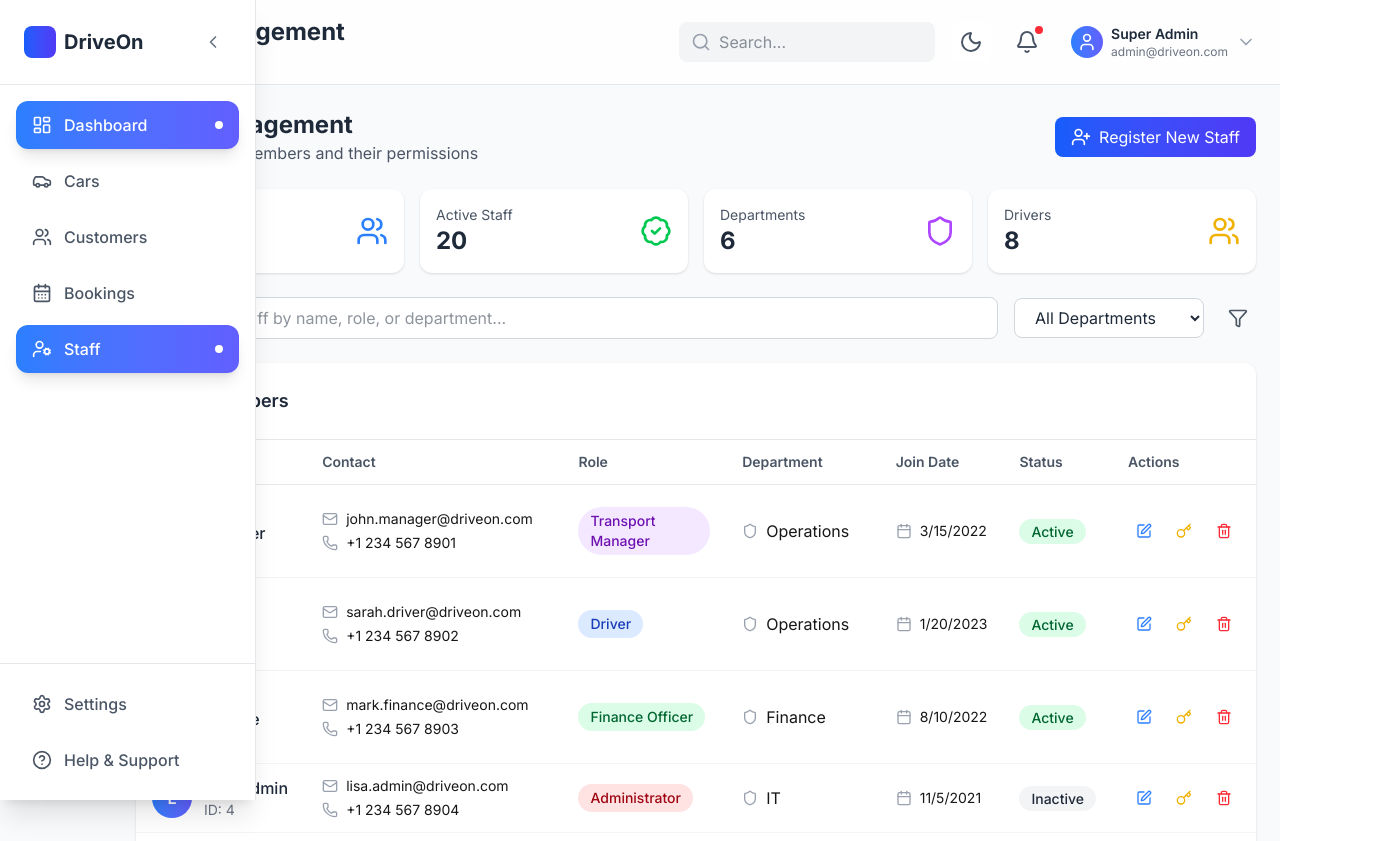
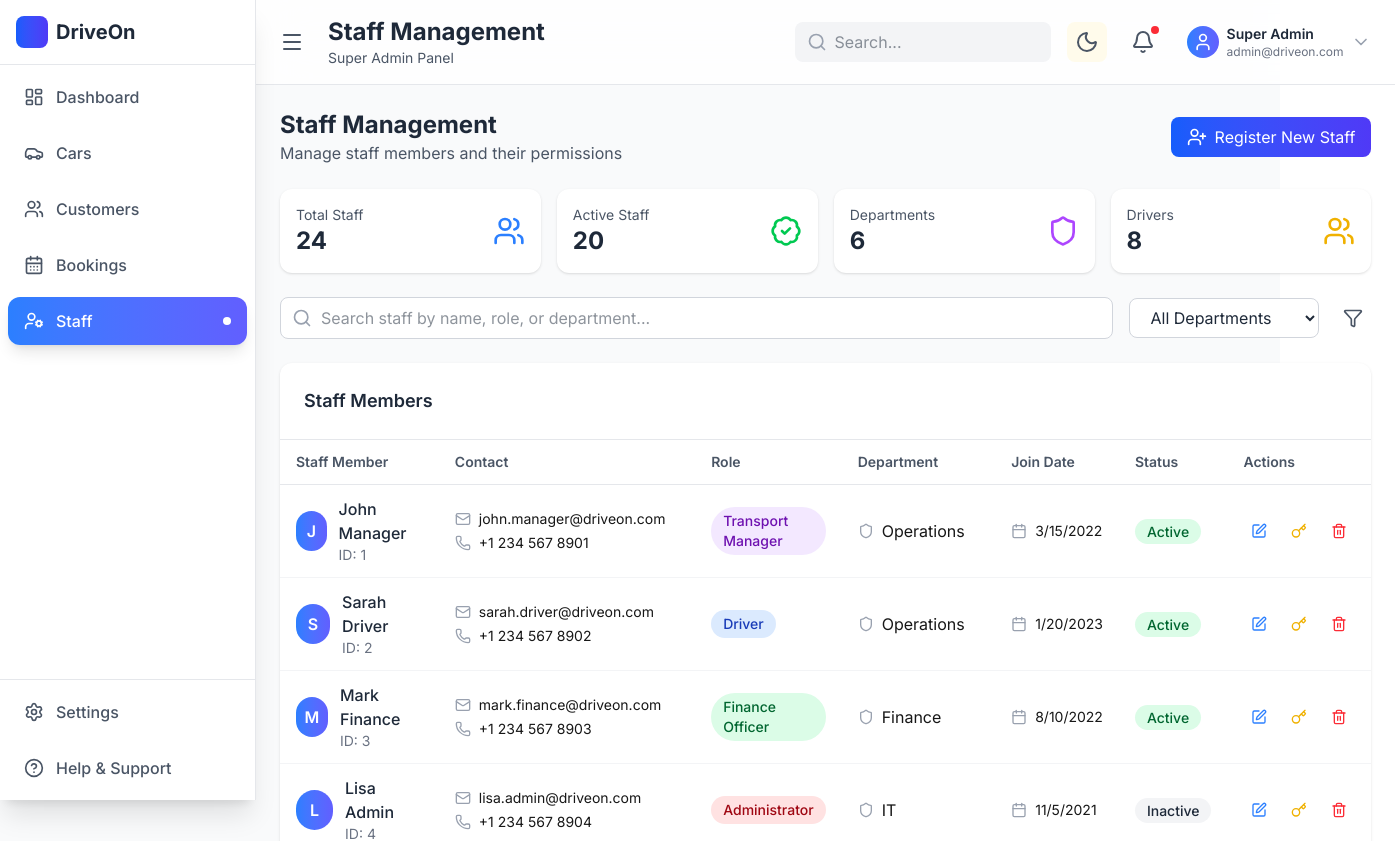
Before and after one commit to osahene/ceo, a Next.js app: page /dashboard/staff in a window 1280 px wide. Shown: the top 841 px of the page, 1395 px wide, since content can reach past the window. Built offline with nearby package versions, Linux system fonts and the light colour scheme.

Commit message:
fixed issues

```diff
--- a/app/components/SideNav/sidenav.tsx
+++ b/app/components/SideNav/sidenav.tsx
@@ -1,4 +1,4 @@
-// components/SideNav.tsx
+// components/SideNav/sidenav.tsx
 "use client";
 
 import React from "react";
@@ -12,11 +12,11 @@ import {
   Users,
   CalendarDays,
   UserCog,
+  X,
+  // ChevronRight,
   Menu,
-  X,
-  ChevronRight,
+  // Bell,
   Settings,
-  Bell,
   HelpCircle,
 } from "lucide-react";
 
@@ -47,9 +47,7 @@ export default function SideNav() {
   const dispatch = useDispatch<AppDispatch>();
   const router = useRouter();
   const pathname = usePathname();
-  const { sidebarOpen, currentPage } = useSelector(
-    (state: RootState) => state.ui
-  );
+  const { sidebarOpen } = useSelector((state: RootState) => state.ui);
   const [mobileOpen, setMobileOpen] = React.useState(false);
 
   const handleNavigation = (item: (typeof navItems)[0]) => {
@@ -77,30 +75,26 @@ export default function SideNav() {
       {/* Sidebar */}
       <aside
         className={`
-          fixed top-0 left-0 z-50 h-screen transition-transform duration-300
-          ${sidebarOpen ? "translate-x-0" : "-translate-x-full"}
-          w-64 bg-white dark:bg-gray-800 shadow-xl border-r border-gray-200 dark:border-gray-700
+          fixed top-0 left-0 z-50 h-screen transition-all duration-300
+          ${mobileOpen ? "translate-x-0" : "-translate-x-full"}
+          ${sidebarOpen ? "w-64" : "w-16"}
+          bg-white dark:bg-gray-800 shadow-xl border-r border-gray-200 dark:border-gray-700
           lg:translate-x-0
         `}
       >
         {/* Logo and Toggle */}
-        <div className="flex items-center justify-between p-6 border-b border-gray-200 dark:border-gray-700">
+        <div className="flex items-center justify-between p-4 border-b border-gray-200 dark:border-gray-700">
+          {sidebarOpen ? (
             <div className="flex items-center space-x-2">
               <div className="w-8 h-8 bg-linear-to-r from-blue-600 to-indigo-600 rounded-lg" />
               <span className="text-xl font-bold text-gray-800 dark:text-white">
                 DriveOn
               </span>
             </div>
-          <button
-            onClick={() => dispatch(setSidebar(!sidebarOpen))}
-            className="hidden lg:block p-2 hover:bg-gray-100 dark:hover:bg-gray-700 rounded-lg"
-          >
-            <ChevronRight
-              className={`w-5 h-5 text-gray-500 dark:text-gray-400 transition-transform ${
-                sidebarOpen ? "rotate-180" : ""
-              }`}
-            />
-          </button>
+          ) : (
+            <div className="w-8 h-8 bg-linear-to-r from-blue-600 to-indigo-600 rounded-lg mx-auto" />
+          )}
+
           <button
             onClick={() => setMobileOpen(false)}
             className="lg:hidden p-2 hover:bg-gray-100 dark:hover:bg-gray-700 rounded-lg"
@@ -110,31 +104,42 @@ export default function SideNav() {
         </div>
 
         {/* Navigation Items */}
-        <nav className="p-4 space-y-2">
+        <nav className="p-2 space-y-2">
           {navItems.map((item) => {
             const Icon = item.icon;
-            const active = isActive(item.path);
+            const active = isActive(item.path) && item.id !== "dashboard";
+
             return (
               <button
                 key={item.id}
                 onClick={() => handleNavigation(item)}
                 className={`
-                  w-full flex items-center space-x-3 px-4 py-3 rounded-xl transition-all duration-200
+                  w-full flex items-center ${
+                    sidebarOpen
+                      ? "justify-start px-4 space-x-3"
+                      : "justify-center"
+                  }
+                  py-3 rounded-xl transition-all duration-200
                   ${
                     active
                       ? "bg-linear-to-r from-blue-500 to-indigo-500 text-white shadow-lg"
                       : "text-gray-600 dark:text-gray-300 hover:bg-gray-100 dark:hover:bg-gray-700"
                   }
                 `}
+                title={sidebarOpen ? "" : item.label}
               >
                 <Icon
                   className={`w-5 h-5 ${
                     active ? "text-white" : "text-current"
                   }`}
                 />
+                {sidebarOpen && (
+                  <>
                     <span className="font-medium">{item.label}</span>
                     {active && (
                       <div className="ml-auto w-2 h-2 bg-white rounded-full" />
+                    )}
+                  </>
                 )}
               </button>
             );
@@ -142,21 +147,33 @@ export default function SideNav() {
         </nav>
 
         {/* Bottom Section */}
-        <div className="absolute bottom-0 left-0 right-0 p-4 border-t border-gray-200 dark:border-gray-700">
+        <div className="absolute bottom-0 left-0 right-0 p-2 border-t border-gray-200 dark:border-gray-700">
           <div className="space-y-2">
-            <button className="flex items-center space-x-3 w-full px-4 py-3 text-gray-600 dark:text-gray-300 hover:bg-gray-100 dark:hover:bg-gray-700 rounded-xl">
+            <button
+              className={`flex items-center ${
+                sidebarOpen ? "justify-start px-4 space-x-3" : "justify-center"
+              } w-full py-3 text-gray-600 dark:text-gray-300 hover:bg-gray-100 dark:hover:bg-gray-700 rounded-xl`}
+              title={sidebarOpen ? "" : "Settings"}
+            >
               <Settings className="w-5 h-5" />
-              <span className="font-medium">Settings</span>
+              {sidebarOpen && <span className="font-medium">Settings</span>}
             </button>
-            <button className="flex items-center space-x-3 w-full px-4 py-3 text-gray-600 dark:text-gray-300 hover:bg-gray-100 dark:hover:bg-gray-700 rounded-xl">
+            <button
+              className={`flex items-center ${
+                sidebarOpen ? "justify-start px-4 space-x-3" : "justify-center"
+              } w-full py-3 text-gray-600 dark:text-gray-300 hover:bg-gray-100 dark:hover:bg-gray-700 rounded-xl`}
+              title={sidebarOpen ? "" : "Help & Support"}
+            >
               <HelpCircle className="w-5 h-5" />
+              {sidebarOpen && (
                 <span className="font-medium">Help & Support</span>
+              )}
             </button>
           </div>
         </div>
       </aside>
 
-      {/* Mobile Menu Button */}
+      {/* Mobile Menu Button - Only show on mobile */}
       <button
         onClick={() => setMobileOpen(true)}
         className="lg:hidden fixed top-4 left-4 z-50 p-2 bg-white dark:bg-gray-800 rounded-lg shadow-lg"
--- a/app/components/homepage/Header.tsx
+++ b/app/components/homepage/Header.tsx
@@ -27,9 +27,10 @@ export default function Header() {
     <header className="sticky top-0 z-40 bg-white/80 dark:bg-gray-800/80 backdrop-blur-xl border-b border-gray-200 dark:border-gray-700 p-4">
       <div className="flex items-center justify-between">
         <div className="flex items-center space-x-4">
+          {/* Sidebar Toggle Button */}
           <button
             onClick={() => dispatch(toggleSidebar())}
-            className="p-2 hover:bg-gray-100 dark:hover:bg-gray-700 rounded-lg lg:hidden"
+            className="p-2 hover:bg-gray-100 dark:hover:bg-gray-700 rounded-lg"
           >
             <Menu className="w-6 h-6 text-gray-600 dark:text-gray-300" />
           </button>
@@ -44,6 +45,7 @@ export default function Header() {
           </div>
         </div>
 
+        {/* Rest of your header code remains the same */}
         <div className="flex items-center space-x-4">
           {/* Search */}
           <div className="relative hidden md:block">
@@ -58,7 +60,7 @@ export default function Header() {
           {/* Dark Mode Toggle */}
           <button
             onClick={() => dispatch(toggleDarkMode())}
-            className="p-2 bg-white hover:bg-gray-100 dark:hover:bg-gray-700 rounded-lg transition-colors"
+            className="p-2 bg-amber-50 hover:bg-gray-100 dark:hover:bg-gray-700 rounded-lg transition-colors"
           >
             {darkMode ? (
               <Sun className="w-6 h-6 text-yellow-500" />
--- a/app/dashboard/layout.tsx
+++ b/app/dashboard/layout.tsx
@@ -1,18 +1,16 @@
+// app/dashboard/layout.tsx
 "use client";
 import React from "react";
 import { useSelector } from "react-redux";
 import { RootState } from "../lib/store/store";
-// import { toggleDarkMode, setCurrentPage } from "../lib/store/slices/uiSlice";
 import SideNav from "../components/SideNav/sidenav";
 import Header from "../components/homepage/Header";
-// import { ThreeScene } from "../components/homepage/ThreeJSScene";
 
 export default function DashboardLayout({
   children,
 }: {
   children: React.ReactNode;
 }) {
-  // const dispatch = useDispatch<AppDispatch>();
   const { darkMode, sidebarOpen } = useSelector((state: RootState) => state.ui);
 
   React.useEffect(() => {
@@ -29,20 +27,18 @@ export default function DashboardLayout({
         darkMode ? "dark bg-gray-900" : "bg-gray-50"
       }`}
     >
-      {/* <ThreeScene /> */}
-
-      <div className="relative z-10 flex">
+      <div className="flex">
         {/* Sidebar */}
         <SideNav />
 
         {/* Main Content */}
         <div
           className={`flex-1 transition-all duration-300 ${
-            sidebarOpen ? "md:ml-28" : "ml-0"
+            sidebarOpen ? "md:ml-64" : "md:ml-16"
           }`}
         >
           <Header />
-          <section className="p-4 md:p-6">{children}</section>
+          <main className="p-4 md:p-6">{children}</main>
         </div>
       </div>
     </div>
--- a/app/lib/store/slices/uiSlice.ts
+++ b/app/lib/store/slices/uiSlice.ts
@@ -1,3 +1,4 @@
+// lib/store/slices/uiSlice.ts
 import { createSlice, PayloadAction } from '@reduxjs/toolkit';
 
 interface UIState {
@@ -12,15 +13,12 @@ const initialState: UIState = {
   currentPage: 'dashboard',
 };
 
-export const uiSlice = createSlice({
+const uiSlice = createSlice({
   name: 'ui',
   initialState,
   reducers: {
     toggleDarkMode: (state) => {
       state.darkMode = !state.darkMode;
-    },
-    setDarkMode: (state, action: PayloadAction<boolean>) => {
-      state.darkMode = action.payload;
     },
     toggleSidebar: (state) => {
       state.sidebarOpen = !state.sidebarOpen;
@@ -34,5 +32,5 @@ export const uiSlice = createSlice({
   },
 });
 
-export const { toggleDarkMode, setDarkMode, toggleSidebar, setSidebar, setCurrentPage } = uiSlice.actions;
+export const { toggleDarkMode, toggleSidebar, setSidebar, setCurrentPage } = uiSlice.actions;
 export default uiSlice.reducer;
```
Also changed, not shown: 1 other file (tests, documents, lock files or other folders). Lines whose indentation alone changed are shown as unchanged.
